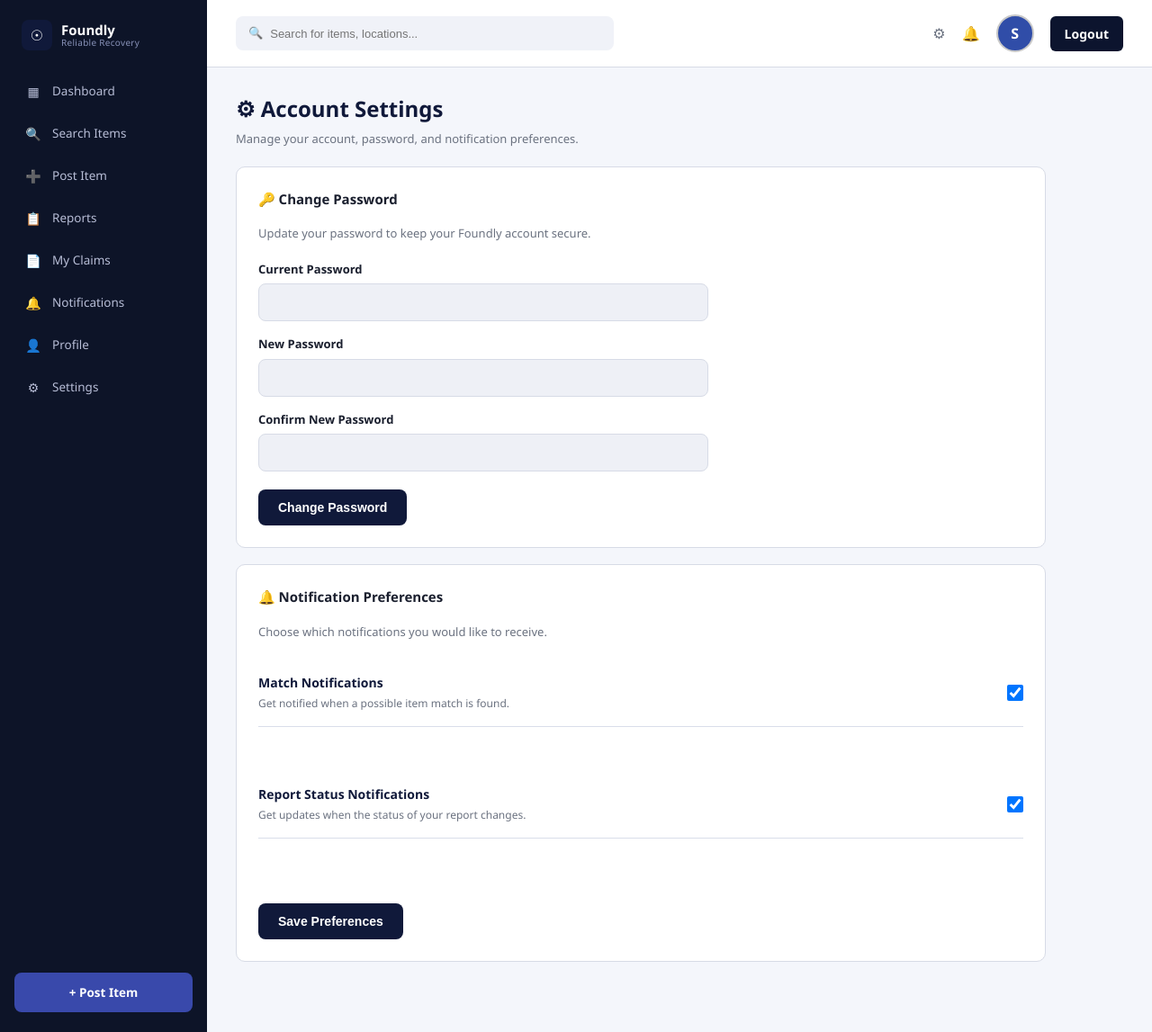
After one commit to saisha20/LAF, a PHP site: page /LAF/settings.php in a window 1280 px wide. The commit adds this page. Shown: the whole page at 90% size. Run offline with PHP 8.4, Linux system fonts and the light colour scheme; a user stored in the database is signed in; data that the repository does not hold is empty.

Commit message:
Updated Foundly

```diff
--- a/dashboard.css
+++ b/dashboard.css
@@ -37,3 +37,84 @@
   font-size: 13px;
   color: var(--text-muted);
 }
+/* =========================
+   ACCOUNT SETTINGS
+   ========================= */
+
+.settings-page {
+    max-width: 900px;
+}
+
+.settings-header {
+    margin-bottom: 20px;
+}
+
+.settings-header h1 {
+    margin: 0 0 6px;
+    font-size: 24px;
+    color: var(--navy);
+}
+
+.settings-header p {
+    margin: 0;
+    color: var(--text-muted);
+    font-size: 13px;
+}
+
+.settings-card {
+    margin-bottom: 18px;
+}
+
+.settings-card h2 {
+    margin-bottom: 8px;
+}
+
+.settings-description {
+    color: var(--text-muted);
+    font-size: 13px;
+    margin-bottom: 20px;
+}
+
+.settings-card .field {
+    margin-bottom: 16px;
+    max-width: 500px;
+}
+
+.settings-card .btn {
+    margin-top: 4px;
+}
+
+.setting-option {
+    display: flex;
+    align-items: center;
+    justify-content: space-between;
+    padding: 16px 0;
+    border-bottom: 1px solid #d9deea;
+    cursor: pointer;
+}
+
+.setting-option:last-of-type {
+    margin-bottom: 20px;
+}
+
+.setting-option span {
+    display: flex;
+    flex-direction: column;
+    gap: 4px;
+}
+
+.setting-option strong {
+    font-size: 14px;
+    color: var(--navy);
+}
+
+.setting-option small {
+    font-size: 12px;
+    color: var(--text-muted);
+}
+
+.setting-option input[type="checkbox"] {
+    width: 18px;
+    height: 18px;
+    cursor: pointer;
+}
--- /dev/null
+++ b/settings.php
@@ -0,0 +1,248 @@
+<?php
+require_once 'auth.php';
+require_once 'db.php';
+requireLogin();
+
+$error = '';
+$success = '';
+
+if ($_SERVER['REQUEST_METHOD'] === 'POST') {
+
+    $action = $_POST['action'] ?? '';
+
+    /* =========================
+       CHANGE PASSWORD
+       ========================= */
+    if ($action === 'change_password') {
+
+        $currentPassword = $_POST['current_password'] ?? '';
+        $newPassword     = $_POST['new_password'] ?? '';
+        $confirmPassword = $_POST['confirm_password'] ?? '';
+
+        if ($currentPassword === '' || $newPassword === '' || $confirmPassword === '') {
+            $error = 'Please fill in all password fields.';
+        } elseif ($newPassword !== $confirmPassword) {
+            $error = 'New password and confirm password do not match.';
+        } elseif (strlen($newPassword) < 8) {
+            $error = 'New password must be at least 8 characters long.';
+        } else {
+
+            $stmt = $pdo->prepare(
+                'SELECT password_hash FROM users WHERE user_id = ?'
+            );
+            $stmt->execute([$_SESSION['user_id']]);
+            $user = $stmt->fetch(PDO::FETCH_ASSOC);
+
+            if (!$user || !password_verify($currentPassword, $user['password_hash'])) {
+                $error = 'Current password is incorrect.';
+            } else {
+
+                $newHash = password_hash($newPassword, PASSWORD_DEFAULT);
+
+                $stmt = $pdo->prepare(
+                    'UPDATE users SET password_hash = ? WHERE user_id = ?'
+                );
+                $stmt->execute([
+                    $newHash,
+                    $_SESSION['user_id']
+                ]);
+
+                $success = 'Your password has been changed successfully.';
+            }
+        }
+    }
+
+    /* =========================
+       NOTIFICATION PREFERENCES
+       ========================= */
+    if ($action === 'notifications') {
+
+        $emailNotifications =
+            isset($_POST['email_notifications']) ? 1 : 0;
+
+        $matchNotifications =
+            isset($_POST['match_notifications']) ? 1 : 0;
+
+        $statusNotifications =
+            isset($_POST['status_notifications']) ? 1 : 0;
+
+        /*
+         * Notification preferences will be stored here.
+         * This requires the notification_preferences table
+         * described below.
+         */
+
+        $stmt = $pdo->prepare(
+            "INSERT INTO notification_preferences
+                (user_id, email_notifications, match_notifications, status_notifications)
+             VALUES (?, ?, ?, ?)
+             ON DUPLICATE KEY UPDATE
+                email_notifications = VALUES(email_notifications),
+                match_notifications = VALUES(match_notifications),
+                status_notifications = VALUES(status_notifications)"
+        );
+
+        $stmt->execute([
+            $_SESSION['user_id'],
+            $emailNotifications,
+            $matchNotifications,
+            $statusNotifications
+        ]);
+
+        $success = 'Notification preferences have been saved.';
+    }
+}
+
+
+/* =========================
+   LOAD NOTIFICATION SETTINGS
+   ========================= */
+
+$stmt = $pdo->prepare(
+    'SELECT email_notifications, match_notifications, status_notifications
+     FROM notification_preferences
+     WHERE user_id = ?'
+);
+
+$stmt->execute([$_SESSION['user_id']]);
+$preferences = $stmt->fetch(PDO::FETCH_ASSOC);
+
+if (!$preferences) {
+    $preferences = [
+        'email_notifications' => 1,
+        'match_notifications' => 1,
+        'status_notifications' => 1
+    ];
+}
+
+$pageTitle  = 'Account Settings';
+$activePage = '';
+require 'sidebar.php';
+?>
+
+<div class="settings-page">
+
+    <div class="settings-header">
+        <h1>&#9881; Account Settings</h1>
+        <p>Manage your account, password, and notification preferences.</p>
+    </div>
+
+    <?php if ($error): ?>
+        <div class="form-alert error">
+            <?php echo htmlspecialchars($error); ?>
+        </div>
+    <?php endif; ?>
+
+    <?php if ($success): ?>
+        <div class="form-alert success">
+            <?php echo htmlspecialchars($success); ?>
+        </div>
+    <?php endif; ?>
+
+
+    <!-- CHANGE PASSWORD -->
+
+    <div class="form-card settings-card">
+
+        <h2>&#128273; Change Password</h2>
+
+        <p class="settings-description">
+            Update your password to keep your Foundly account secure.
+        </p>
+
+        <form method="POST" action="settings.php">
+
+            <input type="hidden" name="action" value="change_password">
+
+            <div class="field">
+                <label for="current_password">Current Password</label>
+                <input
+                    type="password"
+                    id="current_password"
+                    name="current_password"
+                    required
+                >
+            </div>
+
+            <div class="field">
+                <label for="new_password">New Password</label>
+                <input
+                    type="password"
+                    id="new_password"
+                    name="new_password"
+                    minlength="8"
+                    required
+                >
+            </div>
+
+            <div class="field">
+                <label for="confirm_password">Confirm New Password</label>
+                <input
+                    type="password"
+                    id="confirm_password"
+                    name="confirm_password"
+                    minlength="8"
+                    required
+                >
+            </div>
+
+            <button type="submit" class="btn btn-navy">
+                Change Password
+            </button>
+
+        </form>
+
+    </div>
+
+
+    <!-- NOTIFICATION PREFERENCES -->
+
+    <div class="form-card settings-card">
+
+        <h2>&#128276; Notification Preferences</h2>
+
+        <p class="settings-description">
+            Choose which notifications you would like to receive.
+        </p>
+
+        <form method="POST" action="settings.php">
+
+            <input type="hidden" name="action" value="notifications">
+
+            <label class="setting-option">
+                <span>
+                    <strong>Match Notifications</strong>
+                    <small>Get notified when a possible item match is found.</small>
+                </span>
+
+                <input
+                    type="checkbox"
+                    name="match_notifications"
+                    <?php echo $preferences['match_notifications'] ? 'checked' : ''; ?>
+                >
+            </label> <br> <br>
+
+
+            <label class="setting-option">
+                <span>
+                    <strong>Report Status Notifications</strong>
+                    <small>Get updates when the status of your report changes.</small>
+                </span>
+
+                <input
+                    type="checkbox"
+                    name="status_notifications"
+                    <?php echo $preferences['status_notifications'] ? 'checked' : ''; ?>
+                >
+            </label> <br> <br>
+
+
+            <button type="submit" class="btn btn-navy">
+                Save Preferences
+            </button>
+
+        </form>
+
+    </div>
+
+</div>
--- a/sidebar.php
+++ b/sidebar.php
@@ -20,6 +20,8 @@ $navItems = [
     'claims'        => ['label' => 'My Claims',      'href' => 'my_claims.php',      'icon' => '&#128196;'],
     'notifications' => ['label' => 'Notifications',  'href' => 'notifications.php',  'icon' => '&#128276;'],
     'profile'       => ['label' => 'Profile',        'href' => 'profile.php',        'icon' => '&#128100;'],
+    'settings'      => ['label' => 'Settings',       'href' => 'settings.php',       'icon' => '&#9881;']
+
 ];
 ?>
 <!DOCTYPE html>
@@ -82,8 +84,9 @@ $navItems = [
         <input type="text" placeholder="Search for items, locations...">
       </div>
 <div class="topbar-actions">
-    <span class="topbar-icon">&#128276;</span>
-    <span class="topbar-icon">&#9881;</span>
+    <a href="settings.php" class="topbar-icon" title="Account Settings">&#9881;</a>
+
+    <a href="notifications.php" class="topbar-icon" title="Notifications">&#128276;</a>
 
     <a href="profile.php" class="topbar-avatar" title="Profile">
         <?php echo strtoupper(substr($_SESSION['full_name'], 0, 1)); ?>
```
Also changed, not shown: profile.php (+0 -15 lines).
